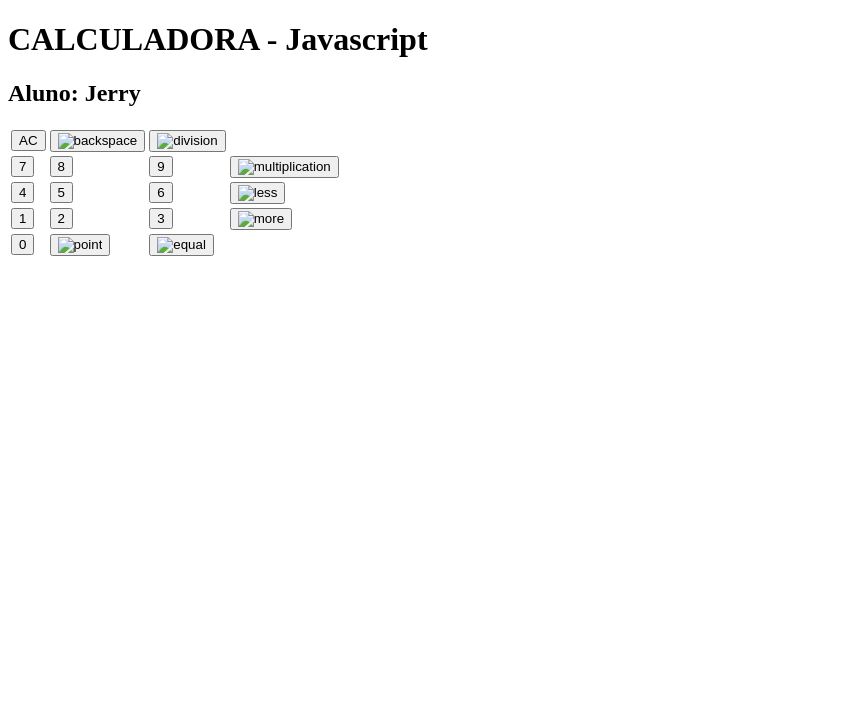
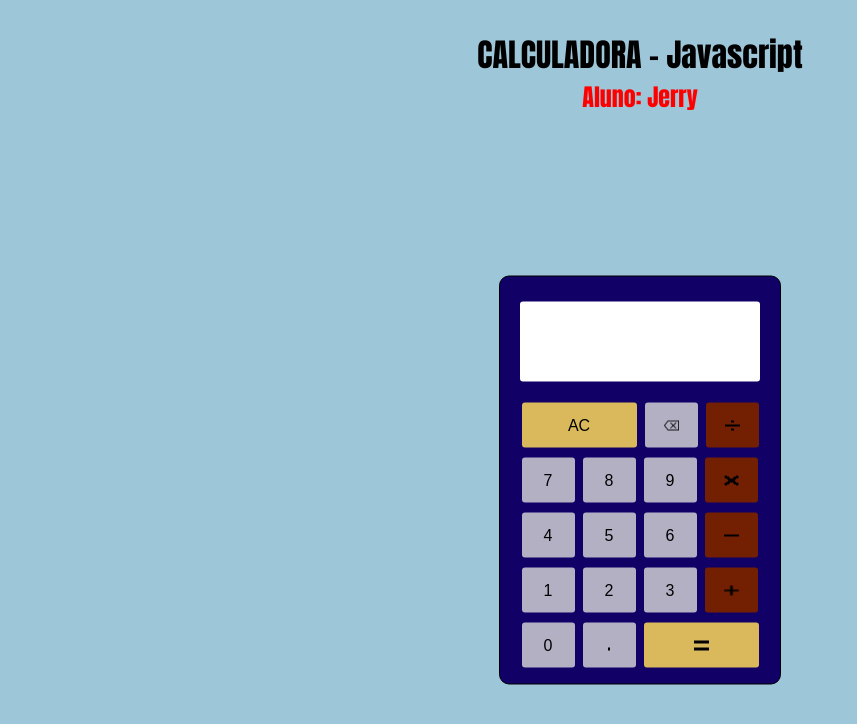
Before and after one commit to jerry-themachine/Calculator, a plain HTML site: page index.html in a window 1280 px wide. Shown: the whole page, without its empty margins (0-857 px from the left). Drawn offline with Linux system fonts and the light colour scheme.

Commit message:
Projeto Calculator - 04ª modificação (Inserindo imagens para as teclas e estilizando a estrutura da calculadora através do arquivo style.css)

```diff
--- a/index.html
+++ b/index.html
@@ -4,6 +4,8 @@
     <meta charset="UTF-8">
     <meta http-equiv="X-UA-Compatible" content="IE=edge">
     <meta name="viewport" content="width=device-width, initial-scale=1.0">
+    <link href="https://fonts.googleapis.com/css2?family=Bebas+Neue&display=swap" rel="stylesheet">
+    <link rel="stylesheet" href="style.css">
     <title>Calculadora javascript</title>
 </head>
 <body>
--- /dev/null
+++ b/style.css
@@ -0,0 +1,92 @@
+body {
+    background-color: #9dc6d8;
+    font-family: Impact, Haettenschweiler, 'Arial Narrow Bold', sans-serif;
+}
+
+header h1 {
+    margin: auto;
+    text-align: center;
+    margin: 30px 0 0 0;
+}
+
+h2 {
+    margin: auto;
+    text-align: center;
+    margin: 0 0 30px 0;
+    color: red;
+}
+
+table td {
+    display: inline-block;
+}
+
+.calculadora {
+    display: flex;
+    flex-direction: column;
+    justify-content: center;
+    align-items: center;
+    width: 260px;
+    background-color:#110066;
+    position: absolute;
+    top: 60%;
+    left: 50%;
+    transform: translate(-50%, -50%);
+    border-radius: 10px;
+    padding: 10px;
+    border: 1px solid #000;
+
+}
+
+.screen {
+    display: flex;
+    justify-content: flex-end;
+    align-items: center;
+    background-color: #FFFFFF;
+    color: #000;
+    font-family: 'Bebas Neue', cursive;
+    font-size: 65PX;
+    width: 240px;
+    height: 80px;
+    border-radius: 3px;
+    padding: 5px;
+    box-sizing: border-box;
+    margin: 15px 0;
+}
+
+.btn {
+    background-color: #b3b0c4;
+    font-size: 16px;
+    width: 53px;
+    height: 45px;
+    margin: 3px;
+    border-radius: 3px;
+    border: none;
+    transition: all 170ms ease-in-out;
+}
+/*
+.btn:focus {
+    background-color: rgb(33, 160, 44);
+} */
+
+.btn:hover {
+    background-color: #90CBFB;
+}
+
+.big {
+    width: 115px;
+    border-radius: 3px;
+    border: none;
+    background-color: #D9B95B;
+}
+
+.big:hover {
+    background-color: #F2B138;
+}
+
+.special {
+    background-color: #732002;
+}
+
+.special:hover {
+    background-color: #d86f49;
+}
```
Also changed, not shown: img/backspace.png (added), img/division.png (added), img/equal.png (added), img/less.png (added), img/more.png (added), img/multiplication.png (added), img/point.png (added).
